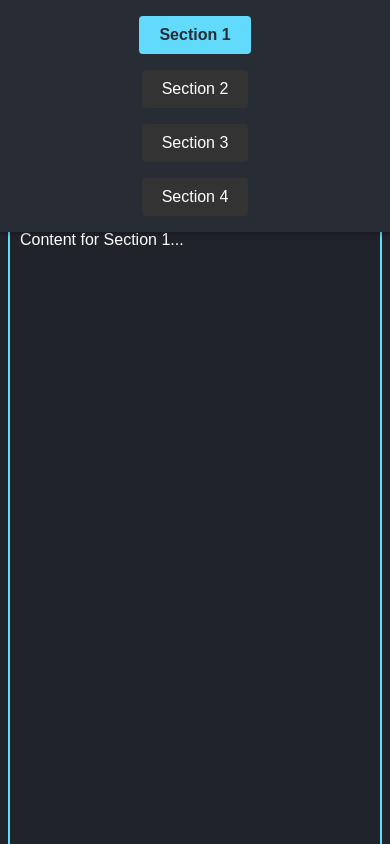
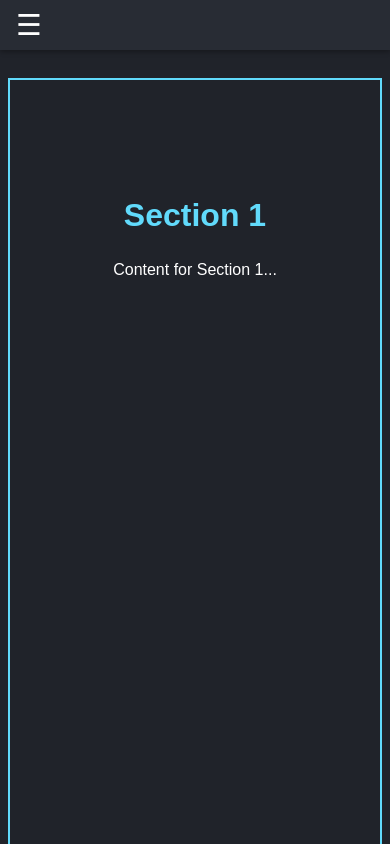
Before and after one commit to ZaidZitawi/Udacity_Project2_LandingPage, a plain HTML site: page index.html in a window 390 px wide. Shown: the top 844 px of the page. Drawn offline with Linux system fonts and the light colour scheme.

Commit message:
third commit

```diff
--- a/css/styles.css
+++ b/css/styles.css
@@ -1,10 +1,9 @@
-
+/* Global Reset */
 * {
   margin: 0;
   padding: 0;
   box-sizing: border-box;
 }
-
 
 body {
   font-family: Arial, sans-serif;
@@ -20,19 +19,35 @@
   width: 100%;
   background-color: #282c34;
   z-index: 1000;
-    box-shadow: 0 2px 5px rgba(0,0,0,0.3);
+  box-shadow: 0 2px 5px rgba(0, 0, 0, 0.3);
+  padding: 0.5rem 1rem;
 }
 
 
-  #navbar__list {
+.nav-container {
+  display: flex;
+  justify-content: space-between;
+  align-items: center;
+}
+
+
+.hamburger {
+  display: none;
+  background: none;
+  border: none;
+  font-size: 1.8rem;
+  color: #fff;
+  cursor: pointer;
+}
+
+
+.nav-menu {
   list-style: none;
   display: flex;
   justify-content: center;
-    padding: 0.5rem;
 }
 
-
-  #navbar__list li {
+.nav-menu li {
   margin: 0 0.5rem;
 }
 
@@ -48,11 +63,9 @@
   transition: background 0.2s ease;
 }
 
-
 .menu__button:hover {
   background-color: #555;
 }
-
 
 .menu__button.active {
   background-color: #61dafb;
@@ -65,17 +78,18 @@
   min-height: 100vh;
   padding: 100px 20px 40px;
   border-bottom: 1px solid #444;
+  text-align: center;
 }
 
-
 section:first-of-type {
-    margin-top: 60px;
+  margin-top: 70px;
 }
 
 
 .landing__container {
   max-width: 800px;
   margin: 0 auto;
+  padding: 20px;
 }
 
 
@@ -89,16 +103,33 @@
 section.active {
   outline: 2px solid #61dafb;
   outline-offset: -10px;
-
 }
 
 
 @media (max-width: 768px) {
-    #navbar__list {
+
+  /* Hamburger Menu Visible  which is the three horizental lines for a better responosivness*/
+  .hamburger {
+    display: block;
+  }
+
+  /* Hide Nav Menu by Default */
+  .nav-menu {
+    display: none;
     flex-direction: column;
-      align-items: center;
+    position: absolute;
+    top: 60px;
+    left: 0;
+    width: 100%;
+    background-color: #282c34;
+    text-align: center;
   }
-    #navbar__list li {
-      margin: 0.5rem 0;
+
+  .nav-menu.active {
+    display: flex;
+  }
+
+  .nav-menu li {
+    margin: 1rem 0;
   }
 }
--- a/index.html
+++ b/index.html
@@ -2,15 +2,17 @@
 <html lang="en">
   <head>
     <meta charset="UTF-8" />
-  <meta name="viewport" content="width=device-width, initial-scale=1.0"/>
+    <meta name="viewport" content="width=device-width, initial-scale=1.0" />
     <title>Landing Page Project</title>
     <link rel="stylesheet" href="css/styles.css" />
   </head>
   <body>
     <nav>
-    <ul id="navbar__list"></ul>
+      <div class="nav-container">
+        <button class="hamburger" id="menu-toggle">☰</button>
+        <ul id="navbar__list" class="nav-menu"></ul>
+      </div>
     </nav>
-
 
     <main>
       <section id="section1" data-nav="Section 1">
@@ -42,7 +44,6 @@
       </section>
     </main>
 
-
     <script src="js/app.js"></script>
   </body>
 </html>
--- a/js/app.js
+++ b/js/app.js
@@ -1,20 +1,24 @@
-document.addEventListener('DOMContentLoaded', () => {
-    const navList = document.getElementById('navbar__list');
-    const sections = document.querySelectorAll('section');
+document.addEventListener("DOMContentLoaded", () => {
+  const navList = document.getElementById("navbar__list");
+  const sections = document.querySelectorAll("section");
+  const menuToggle = document.getElementById("menu-toggle");
+  const navMenu = document.querySelector(".nav-menu");
 
-
-     /* Dynamically creates navigation buttons based on the sections in the HTML.*/
+  // Build the Navigation Menu
   const buildNav = () => {
-      sections.forEach(section => {
+    sections.forEach((section) => {
       const sectionID = section.id;
       const sectionData = section.dataset.nav;
 
-        // Create <li> and <button> for each section
-        const listItem = document.createElement('li');
-        const button = document.createElement('button');
-        button.className = 'menu__button';
-        button.setAttribute('data-target', sectionID);
+      // Create Button for Each Section
+      const listItem = document.createElement("li");
+      const button = document.createElement("button");
+
+      button.className = "menu__button";
+      button.setAttribute("data-target", sectionID);
       button.textContent = sectionData;
+
+      // Append Elements
       listItem.appendChild(button);
       navList.appendChild(listItem);
     });
@@ -22,34 +26,36 @@ document.addEventListener('DOMContentLoaded', () => {
 
   buildNav();
 
-
-     /* Checks which section is currently in the viewport and sets it as active,
-     highlighting both the section and its corresponding button.*/
   const makeActive = () => {
-      sections.forEach(section => {
+    sections.forEach((section) => {
       const rect = section.getBoundingClientRect();
-        const button = document.querySelector(`button[data-target="${section.id}"]`);
+      const button = document.querySelector(
+        `button[data-target="${section.id}"]`
+      );
 
       if (rect.top <= 150 && rect.bottom >= 150) {
-          section.classList.add('active');
-          button.classList.add('active');
+        section.classList.add("active");
+        button.classList.add("active");
       } else {
-          section.classList.remove('active');
-          button.classList.remove('active');
+        section.classList.remove("active");
+        button.classList.remove("active");
       }
     });
   };
 
+  document.addEventListener("scroll", makeActive);
 
-    document.addEventListener('scroll', makeActive);
-
-    /*Smooth scrolling when a button is clicked. We look up the target section ID and scroll to it.*/
-    navList.addEventListener('click', event => {
-      if (event.target.nodeName === 'BUTTON') {
+  // Smooth Scroll on Button Click
+  navList.addEventListener("click", (event) => {
+    if (event.target.nodeName === "BUTTON") {
       event.preventDefault();
-        const targetID = event.target.getAttribute('data-target');
+      const targetID = event.target.getAttribute("data-target");
       const targetSection = document.getElementById(targetID);
-        targetSection.scrollIntoView({ behavior: 'smooth' });
+      targetSection.scrollIntoView({ behavior: "smooth" });
     }
   });
+
+  menuToggle.addEventListener("click", () => {
+    navMenu.classList.toggle("active");
   });
+});
```
Lines whose indentation alone changed are shown as unchanged.
